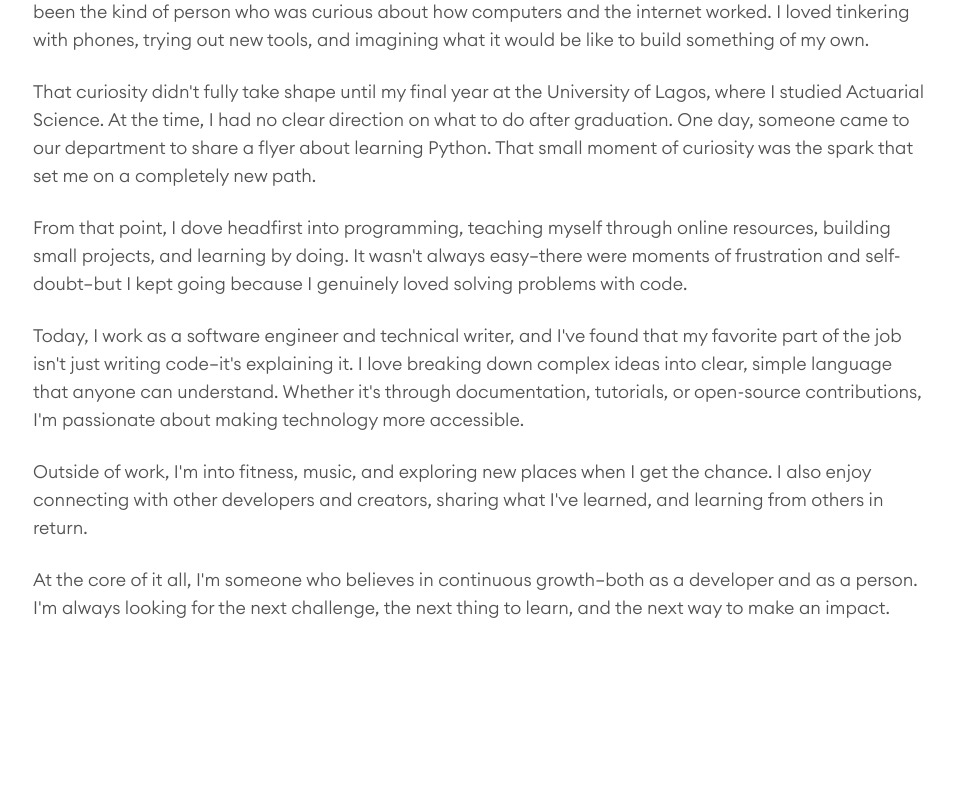
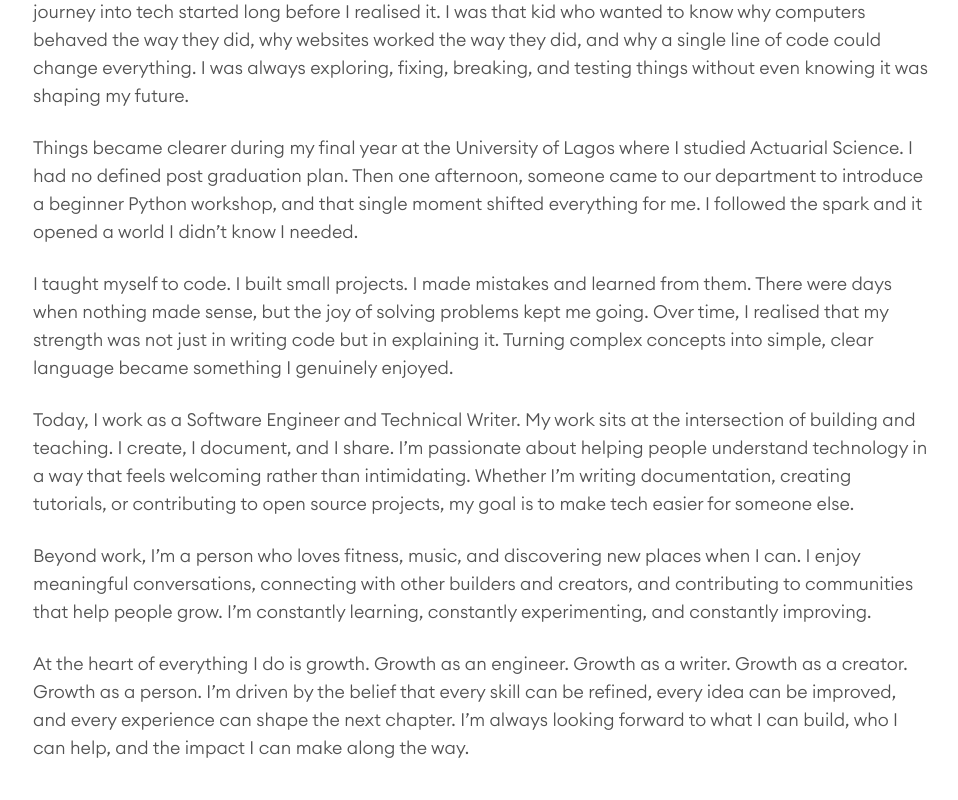
Before and after one commit to OfficialJhimmy/erinhq-website, a Next.js app: page /about in a window 1280 px wide. Shown: the part 1640-2440 px from the top of the page, without its empty margins (159-1117 px from the left). Built offline with nearby package versions, Linux system fonts and the light colour scheme.

Commit message:
chore:updated website content

```diff
--- a/src/components/Hero/Hero.tsx
+++ b/src/components/Hero/Hero.tsx
@@ -69,9 +69,13 @@ export default function Hero() {
         <p className="font-body font-medium text-[18px] sm:text-[20px]">
           Get In Touch With ERIN
         </p>
-        <p className="font-body font-normal text-[16px] sm:text-[18px] text-white">
+
+        <a
+          href="mailto:creatives@erinhq.com"
+          className="font-body font-normal text-[16px] sm:text-[18px] text-white"
+        >
           creatives@erinhq.com
-        </p>
+        </a>
       </div>
     </section>
   );
--- a/src/components/Hero/PortfolioHeroSection.tsx
+++ b/src/components/Hero/PortfolioHeroSection.tsx
@@ -1,5 +1,5 @@
 // components/sections/PortfolioHeroSection.tsx
-import React from 'react';
+import React from "react";
 
 export const PortfolioHeroSection: React.FC = () => {
   return (
@@ -16,7 +16,12 @@ export const PortfolioHeroSection: React.FC = () => {
           {/* Right Side - Description */}
           <div>
             <p className="text-white/80 text-base md:text-lg leading-relaxed">
-              Welcome to my portfolio! I'm a passionate creator dedicated to crafting unique user experiences through design and innovation. Explore my work and discover how I can bring your vision to life.
+              Welcome to my portfolio. I build digital experiences that are
+              clear, intentional, and built to make an impact. My work brings
+              together design, engineering, and simple human communication to
+              create products that solve real problems. Feel free to explore the
+              projects I’ve worked on and see how I bring ideas to life through
+              thoughtful execution.
             </p>
           </div>
         </div>
--- a/src/components/Sections/AboutSections/AboutStorySection.tsx
+++ b/src/components/Sections/AboutSections/AboutStorySection.tsx
@@ -1,6 +1,6 @@
 // components/sections/AboutStorySection.tsx
-import React from 'react';
-import Image from 'next/image';
+import React from "react";
+import Image from "next/image";
 
 export const AboutStorySection: React.FC = () => {
   return (
@@ -27,7 +27,7 @@ export const AboutStorySection: React.FC = () => {
         </div>
 
         {/* Story Content */}
-        <div className="space-y-6 text-[#525252] leading-relaxed">
+        {/* <div className="space-y-6 text-[#525252] leading-relaxed">
           <p className="text-base md:text-lg">
             My name is Feyijimi Erinle, or you can call me ERIN, and I live in Lagos, Nigeria. Looking back, I've always been the kind of person who was curious about how computers and the internet worked. I loved tinkering with phones, trying out new tools, and imagining what it would be like to build something of my own.
           </p>
@@ -51,6 +51,62 @@ export const AboutStorySection: React.FC = () => {
           <p className="text-base md:text-lg">
             At the core of it all, I'm someone who believes in continuous growth—both as a developer and as a person. I'm always looking for the next challenge, the next thing to learn, and the next way to make an impact.
           </p>
+        </div> */}
+        <div className="space-y-6 text-[#525252] leading-relaxed">
+          <p className="text-base md:text-lg">
+            My name is Feyijimi Erinle, but most people simply call me ERIN. I’m
+            based in Lagos, Nigeria, and my journey into tech started long
+            before I realised it. I was that kid who wanted to know why
+            computers behaved the way they did, why websites worked the way they
+            did, and why a single line of code could change everything. I was
+            always exploring, fixing, breaking, and testing things without even
+            knowing it was shaping my future.
+          </p>
+
+          <p className="text-base md:text-lg">
+            Things became clearer during my final year at the University of
+            Lagos where I studied Actuarial Science. I had no defined post
+            graduation plan. Then one afternoon, someone came to our department
+            to introduce a beginner Python workshop, and that single moment
+            shifted everything for me. I followed the spark and it opened a
+            world I didn’t know I needed.
+          </p>
+
+          <p className="text-base md:text-lg">
+            I taught myself to code. I built small projects. I made mistakes and
+            learned from them. There were days when nothing made sense, but the
+            joy of solving problems kept me going. Over time, I realised that my
+            strength was not just in writing code but in explaining it. Turning
+            complex concepts into simple, clear language became something I
+            genuinely enjoyed.
+          </p>
+
+          <p className="text-base md:text-lg">
+            Today, I work as a Software Engineer and Technical Writer. My work
+            sits at the intersection of building and teaching. I create, I
+            document, and I share. I’m passionate about helping people
+            understand technology in a way that feels welcoming rather than
+            intimidating. Whether I’m writing documentation, creating tutorials,
+            or contributing to open source projects, my goal is to make tech
+            easier for someone else.
+          </p>
+
+          <p className="text-base md:text-lg">
+            Beyond work, I’m a person who loves fitness, music, and discovering
+            new places when I can. I enjoy meaningful conversations, connecting
+            with other builders and creators, and contributing to communities
+            that help people grow. I’m constantly learning, constantly
+            experimenting, and constantly improving.
+          </p>
+
+          <p className="text-base md:text-lg">
+            At the heart of everything I do is growth. Growth as an engineer.
+            Growth as a writer. Growth as a creator. Growth as a person. I’m
+            driven by the belief that every skill can be refined, every idea can
+            be improved, and every experience can shape the next chapter. I’m
+            always looking forward to what I can build, who I can help, and the
+            impact I can make along the way.
+          </p>
         </div>
       </div>
     </section>
--- a/src/components/Sections/CTASection/CTASection.tsx
+++ b/src/components/Sections/CTASection/CTASection.tsx
@@ -16,7 +16,9 @@ export const CTASection: React.FC<CTASectionProps> = ({ variant = 'default' }) =
               Have a project in mind?
             </h2>
             <a
-              href="/contact"
+              href="https://erinhq.fillout.com/contact-me"
+              target="_blank"
+              rel="noopener noreferrer"
               className="inline-flex items-center justify-center gap-2 bg-[linear-gradient(90deg,#FFFFFF,#FFC687,#FF8906)] text-[#1B1B1B] font-body font-medium rounded-full transition-transform hover:scale-105 p-4 text-[15px]"            >
               Get in Touch <ArrowRight size={20} />
             </a>
--- a/src/components/Sections/DigitalFootprintSection/ContentCreationSection.tsx
+++ b/src/components/Sections/DigitalFootprintSection/ContentCreationSection.tsx
@@ -110,7 +110,7 @@ export const ContentCreationSection: React.FC = () => {
             Content Creation
           </h2>
           <p className="text-[#4D4D4D] text-base md:text-[20px] leading-relaxed">
-            I make short, impactful videos that cover everything from frontend engineering tips to productivity hacks. My goal is always the same: create content that people replay, save, and share because it feels practical and inspiring.
+            I make short, impactful videos that cover everything from software engineering tips to productivity hacks. My goal is always the same: create content that people replay, save, and share because it feels practical and inspiring.
           </p>
         </div>
 
--- a/src/components/Sections/DigitalFootprintSection/DigitalFootprintHowIWorkSection.tsx
+++ b/src/components/Sections/DigitalFootprintSection/DigitalFootprintHowIWorkSection.tsx
@@ -13,25 +13,25 @@ interface ProcessStep {
 const processSteps: ProcessStep[] = [
   {
     number: '01',
-    description: 'You reach out with your request and idea."',
+    description: 'Reach out with your idea or project request. Share your goals, audience, and vision.',
     bgColor: '#FFDAF8',
     alignment: 'left',
   },
   {
     number: '02',
-    description: 'We hop on a quick call or exchange emails to clarify your goals.',
+    description: 'We schedule a quick call or email exchange to clarify objectives, timelines, and key outcomes.',
     bgColor: '#FFFBF1',
     alignment: 'right',
   },
   {
     number: '03',
-    description: 'I draft an outline or content plan so you know what to expect.',
+    description: 'I create a tailored content plan or strategy outline so you know exactly what to expect.',
     bgColor: '#E2FFFE',
     alignment: 'left',
   },
   {
     number: '04',
-    description: 'Once we’re aligned, I create, deliver, and share with your audience.',
+    description: 'After approval, I produce, deliver, and optimize the content to engage your audience effectively.',
     bgColor: '#FFEAE7',
     alignment: 'right',
   }
--- a/src/components/Sections/WorkWithMeSections/HowItWorkSection.tsx
+++ b/src/components/Sections/WorkWithMeSections/HowItWorkSection.tsx
@@ -13,7 +13,7 @@ interface ProcessStep {
 const processSteps: ProcessStep[] = [
   {
     number: '01',
-    description: 'You reach out with what you need. Maybe you want a developer, a writer, or both. Just send me a message with the subject "Work With Me."',
+    description: 'You reach out with what you need. Maybe you want a developer, a writer, or both. Start by filling out a brief form. Share your goals, project type, and what you hope to achieve.',
     bgColor: '#FFFBF1',
     alignment: 'left',
   },
```
Also changed, not shown: src/components/Footer/Footer.tsx (+13 -11 lines), src/components/Navigation/Navbar.tsx (+58 -40 lines), src/components/Sections/DigitalFootprintSection/SpeakingSection.tsx (+10 -4 lines), src/components/Sections/PortfolioSections/PortfolioTabsSection.tsx (+13 -13 lines).
